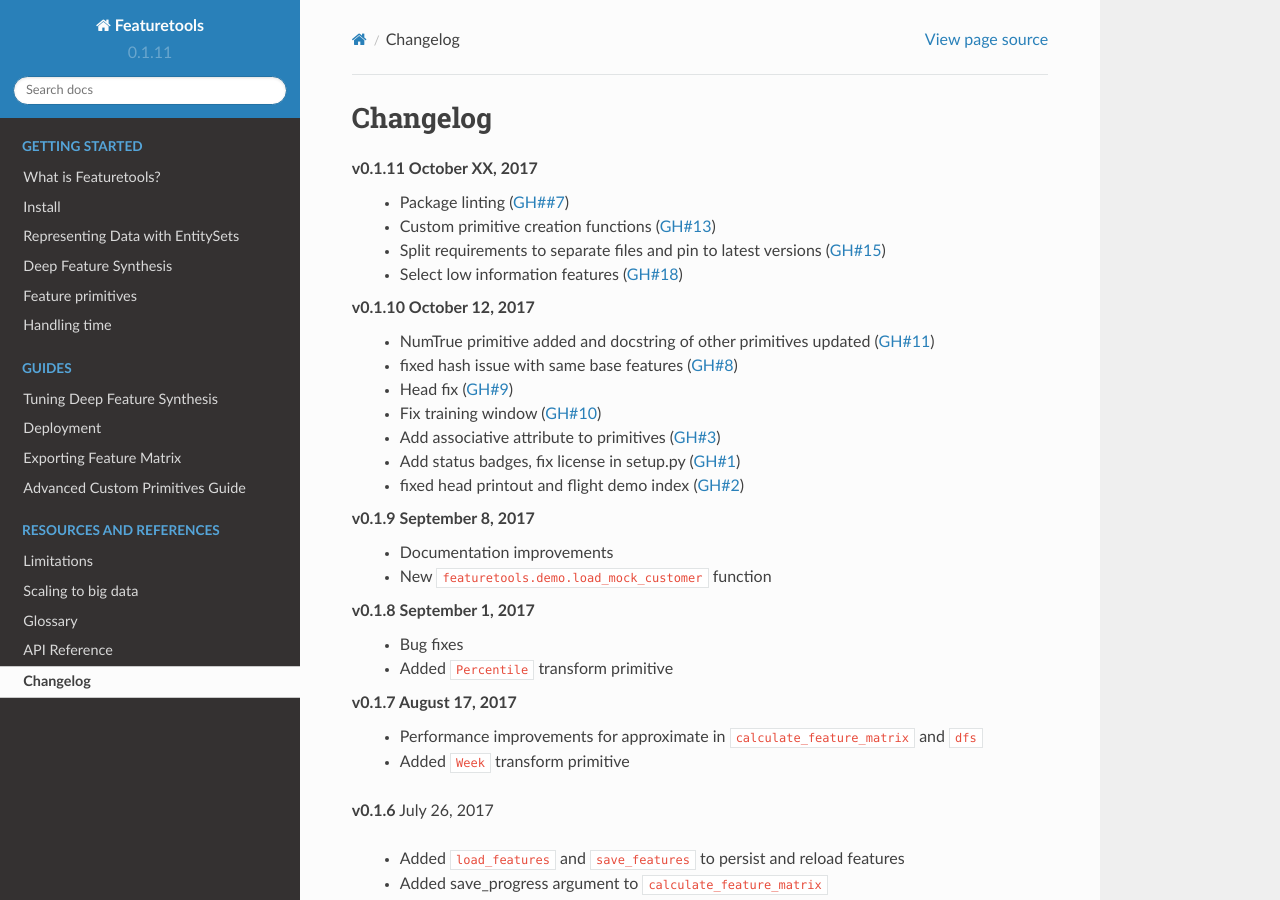
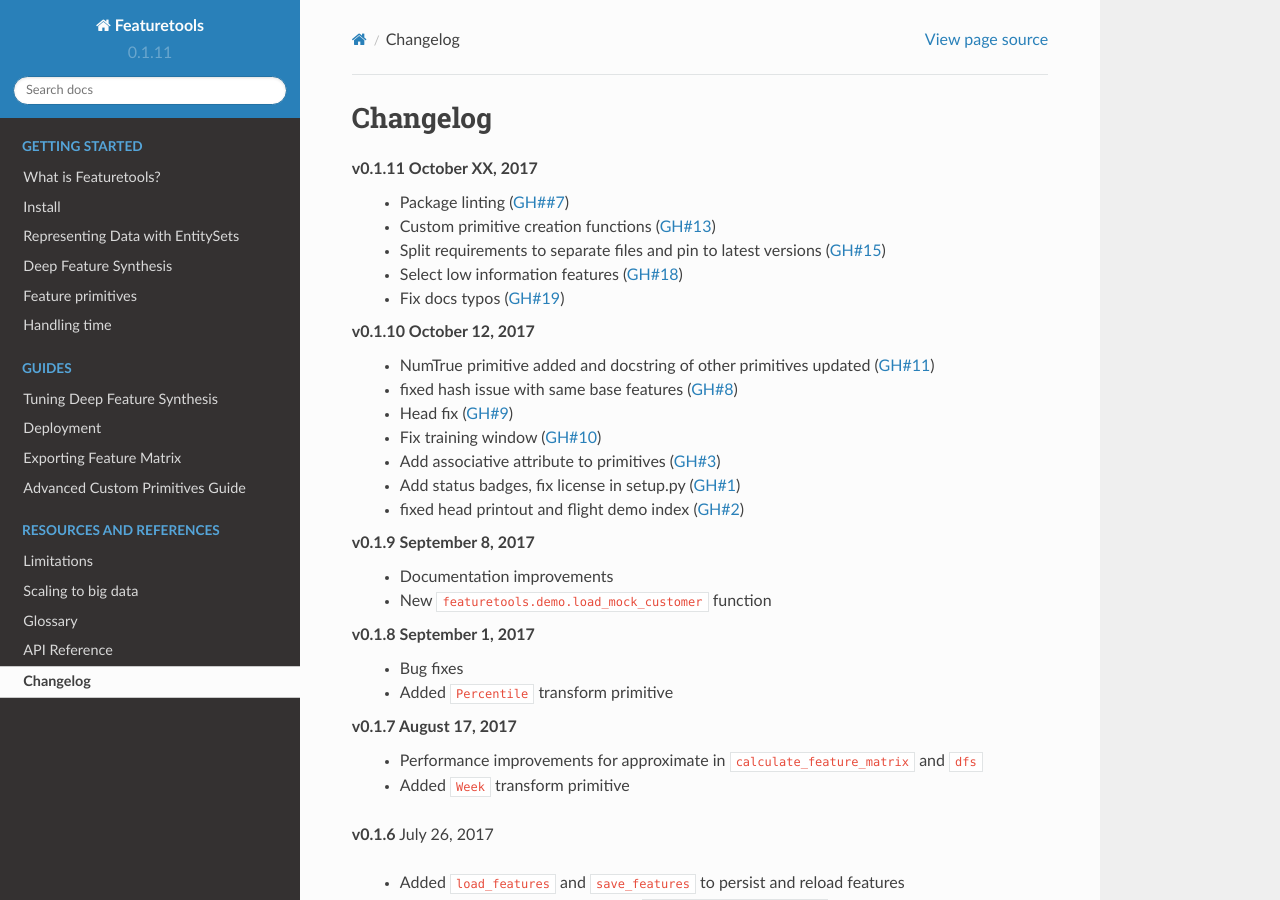
Before and after one commit to alteryx/featuretools, a Sphinx documentation site: the page built from docs/source/changelog.rst, in a window 1280 px wide and 900 px high. Built offline with Sphinx 7.4.7 and the Read the Docs theme 2.0.0, drawn with Linux system fonts in a browser that asks for light colours; comment, search, counter and statistics services are not loaded.

Commit message:
Update changelog.rst

```diff
--- a/docs/source/changelog.rst
+++ b/docs/source/changelog.rst
@@ -8,6 +8,7 @@
     * Custom primitive creation functions (:pr:`13`)
     * Split requirements to separate files and pin to latest versions (:pr:`15`)
     * Select low information features (:pr:`18`)
+    * Fix docs typos (:pr:`19`)
 
 **v0.1.10** October 12, 2017
     * NumTrue primitive added and docstring of other primitives updated (:pr:`11`)
```
